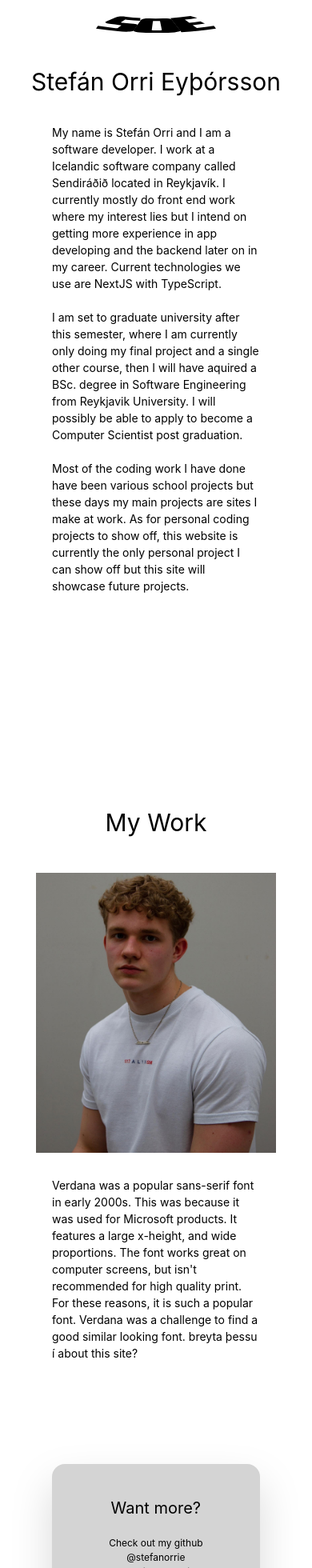
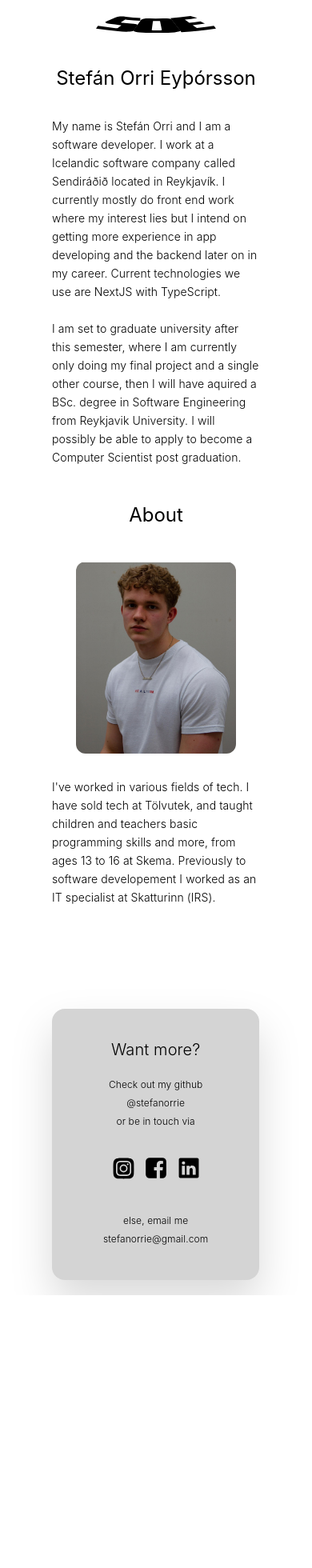
Before and after one commit to stefanorrie/stefanonline, a Next.js app: page / in a window 390 px wide. Shown: the top 1960 px of the page at 80% size. After the commit the page ends 1619 px from the top, so only its background shows below. Built offline with nearby package versions, Linux system fonts and the light colour scheme.

Commit message:
alignment and text fixes

```diff
--- a/components/bubble/bubble.tsx
+++ b/components/bubble/bubble.tsx
@@ -5,7 +5,7 @@ import { useCallback, useEffect } from "react";
 
 export const Bubble = () => {
     return (
-        <div className="absolute bg-neutral-300 flex py-10 flex-col rounded-2xl drop-shadow-2xl justify-self-center md:px-32 px-16">
+        <div className="absolute bg-neutral-300 flex py-10 flex-col rounded-2xl drop-shadow-2xl md:px-32 px-16">
             <div className="m-auto pb-5 text-xl">Want more?</div>
 
             <p className="m-auto text-xs">Check out my github</p>
@@ -15,7 +15,7 @@ export const Bubble = () => {
                 rel="noreferrer"
                 className="m-auto text-xs hover:text-white duration-300"
             >
-                <p className="m-auto text-xs"> @stefanorrie</p>
+                <p className="m-auto text-xs">@stefanorrie</p>
             </a>
             <p className="m-auto text-xs"> or be in touch via</p>
 
--- a/components/header/header.tsx
+++ b/components/header/header.tsx
@@ -5,25 +5,22 @@ import { motion } from "framer-motion";
 import { useCallback, useEffect, useState } from "react";
 
 const svgVariants = {
-    hidden: { y: -1000 },
+    hidden: { y: 20 },
     visible: {
         y: 20,
-        transition: { duration: 1, ease: "easeInOut", delayChildren: 10 },
+        transition: {
+            duration: 1,
+            ease: "easeInOut",
+            delayChildren: 0,
+            staggerChildren: 1,
+        },
     },
 };
 
-const sVariant = {
+const Variant = {
     hidden: { opacity: 0 },
     visible: {
         opacity: 1,
-        transition: { duration: 1, ease: "easeInOut", delay: 1 },
-    },
-};
-const oVariant = {
-    hidden: { opacity: 0 },
-    visible: {
-        opacity: 1,
-        transition: { duration: 10, ease: "easeInOut" },
     },
 };
 
@@ -51,27 +48,30 @@ export const Header = () => {
                         window.scrollTo({ top: 0, behavior: "smooth" })
                     }
                 >
-                    <motion.div style={{ width: 150, height: 60 }}>
-                        <motion.svg
+                    <motion.div
                         variants={svgVariants}
                         initial="hidden"
                         animate="visible"
+                        style={{ width: 150, height: 60 }}
+                    >
+                        <motion.svg
                             xmlns="http://www.w3.org/2000/svg"
                             viewBox="0 0 696.69 97.94"
                         >
                             <motion.path
                                 d="M162.53,414.31a121.72,121.72,0,0,1,11.28-16.14q50.63,8.06,101.56,13.46c7.6.79,12.15.62,13.58-.46l18.92-14.26q2.14-1.62-1-2.31c-2.11-.46-6.16-1-12.12-1.63q-22.08-2.46-44.09-5.35c-6.19-.83-11.89-1.75-17.06-2.72a63.16,63.16,0,0,1-12.34-3.39c-3-1.27-4.54-2.64-4.58-4.07s2-3,5.94-4.79l54.15-24.11c6.31-2.8,14.63-4.51,24.5-5.18,11.67-.79,23.49.16,35.1,1.71q41.81,5.16,83.8,7.85a68.22,68.22,0,0,0-.22,15.84q-39.75-2.29-79.3-6.31c-5.68-.6-9.35-.36-11.07.77l-21.31,14c-1.18.78-1,1.42.55,1.92a46.31,46.31,0,0,0,8.34,1.4q25.13,2.63,50.32,4.54c9.53.86,19.4,1.42,28.65,3.86,6.06,1.6,8.2,4,6,7.08L383,423c-3.2,4.51-11.43,7.47-25.05,8.56-22.16,1.78-44.76-.2-66.91-2C248,425.67,205.22,420.67,162.53,414.31Z"
                                 transform="translate(-162.53 -340.91)"
-                                // variants={sVariant}
+                                variants={Variant}
                             />
                             <motion.path
                                 d="M650.79,423a3.25,3.25,0,0,1-.11,4.64c-1.35,1.53-4.58,3-9.79,4.35a161.68,161.68,0,0,1-22.38,3.69c-12.48,1.36-25.07,2-37.62,2.31q-64.49,1.62-128.94.36c-12.6-.27-25.24-.81-37.76-2.1a166.34,166.34,0,0,1-22.65-3.56c-5.3-1.33-8.65-2.78-10.1-4.29a3.29,3.29,0,0,1-.45-4.64l42.73-59.55c2.31-3.23,7.85-5.66,16-7.2,11.15-2.12,22.84-2.09,34.22-1.76q39.41.76,78.76-.22c11.42-.4,23.15-.47,34.36,1.56,8.25,1.5,14,3.9,16.53,7.12ZM499.47,370.18c-4.3,0-6.51.49-6.65,1.56l-6.54,50.76c-.08.61.45,1.06,1.6,1.34a48.75,48.75,0,0,0,8.12.46q19.53.1,39.07-.11a45.48,45.48,0,0,0,8.09-.5c1.12-.28,1.63-.73,1.51-1.35L534.5,371.63c-.21-1.07-2.47-1.57-6.76-1.52Q513.61,370.28,499.47,370.18Z"
                                 transform="translate(-162.53 -340.91)"
-                                // variants={oVariant}
+                                variants={Variant}
                             />
-                            <path
+                            <motion.path
                                 d="M594.29,353.15c39.14-2.47,78-6.38,116.81-12.24,13.1,4.09,26.28,7.91,39.48,11.65q-36.12,5.85-72.43,9.84l26.51,18.4q32.16-3.57,64.16-8.26l25.58,12.55c-23.43,3.55-46.93,6.47-70.48,9.08l24.35,16.89q49.53-5.47,98.72-13.3a134.08,134.08,0,0,1,12.23,16c-66.6,10.05-133.52,16.7-200.74,20.82Z"
                                 transform="translate(-162.53 -340.91)"
+                                variants={Variant}
                             />
                         </motion.svg>
                     </motion.div>
@@ -89,12 +89,14 @@ export const Header = () => {
                             passHref
                         >
                             <a target="_blank">
+                                <motion.div whileHover={{ opacity: 0.5 }}>
                                     <Image
                                         src="/instagram.svg"
                                         width="21px"
                                         height="21px"
                                         alt="instagram"
                                     />
+                                </motion.div>
                             </a>
                         </Link>
                         <Link
@@ -102,12 +104,14 @@ export const Header = () => {
                             passHref
                         >
                             <a target="_blank">
+                                <motion.div whileHover={{ opacity: 0.5 }}>
                                     <Image
                                         src="/facebook.svg"
                                         width="20px"
                                         height="20px"
                                         alt="facebook"
                                     />
+                                </motion.div>
                             </a>
                         </Link>
                         <Link
@@ -115,12 +119,14 @@ export const Header = () => {
                             passHref
                         >
                             <a target="_blank">
+                                <motion.div whileHover={{ opacity: 0.5 }}>
                                     <Image
                                         src="/linkedin.svg"
                                         width="20px"
                                         height="20px"
                                         alt="linkedin"
                                     />
+                                </motion.div>
                             </a>
                         </Link>
                     </div>
--- a/screens/home.tsx
+++ b/screens/home.tsx
@@ -28,7 +28,7 @@ export const Home: NextPage = () => {
                     <div className={styles.wrapper}>
                         <section className={styles.under}>
                             <div className="flex justify-center">
-                                <h1 className="text-3xl">
+                                <h1 className="text-2xl">
                                     Stefán Orri Eyþórsson
                                 </h1>
                             </div>
@@ -56,40 +56,44 @@ export const Home: NextPage = () => {
                                     post graduation.
                                     <br />
                                     <br />
-                                    Most of the coding work I have done have
-                                    been various school projects but these days
-                                    my main projects are sites I make at work.
-                                    As for personal coding projects to show off,
-                                    this website is currently the only personal
-                                    project I can show off but this site will
-                                    showcase future projects.
+                                    <div className="hidden md:block">
+                                        Most of the coding work I have done have
+                                        been various school projects but these
+                                        days my main projects are sites I make
+                                        at work. As for personal coding projects
+                                        to show off, this website is currently
+                                        the only personal project I can show off
+                                        but this site will showcase future
+                                        projects.
+                                    </div>
                                 </div>
                             </div>
                         </section>
                     </div>
                     <section className={styles.over}>
                         <div className="mt-10 h-max flex justify-center">
-                            <h1 className="text-3xl">My Work</h1>
+                            <h1 className="text-2xl">About</h1>
                         </div>
                         <div className="mt-10 h-max flex justify-center">
                             <Image
+                                className="rounded-xl"
                                 src={me}
-                                height="350"
-                                width="300"
+                                height="240"
+                                width="200"
                                 alt="literally me"
+                                objectFit="contain"
                             />
                         </div>
 
-                        <div className={`${styles.textBox} w-8/12 text-sm`}>
-                            Verdana was a popular sans-serif font in early
-                            2000s. This was because it was used for Microsoft
-                            products. It features a large x-height, and wide
-                            proportions. The font works great on computer
-                            screens, but isn't recommended for high quality
-                            print. For these reasons, it is such a popular font.
-                            Verdana was a challenge to find a good similar
-                            looking font. breyta þessu í about this site?
-                            <div className="mt-32">
+                        <div
+                            className={`${styles.textBox} w-8/12 text-sm mb-16`}
+                        >
+                            I've worked in various fields of tech. I have sold
+                            tech at Tölvutek, and taught children and teachers
+                            basic programming skills and more, from ages 13 to
+                            16 at Skema. Previously to software developement I
+                            worked as an IT specialist at Skatturinn (IRS).
+                            <div className="mt-32 bottom-16 right-56">
                                 <motion.div
                                     ref={ref}
                                     initial={{ opacity: 0, scale: 0.8 }}
@@ -97,7 +101,6 @@ export const Home: NextPage = () => {
                                         opacity: inView ? 1 : 0,
                                         scale: inView ? 1.0 : 0.8,
                                         y: inView ? 0 : 100,
-                                        // scale: bubbleShown ? 0.2 : 0.2,
                                     }}
                                     transition={{ delay: 0.5, duration: 1 }}
                                 >
--- a/styles/Home.module.css
+++ b/styles/Home.module.css
@@ -125,6 +125,16 @@
     height: 185vh;
 }
 
+@media (min-width: 621px) and (max-width: 1200px) {
+    /* For tablets: */
+    .wrapper {
+        height: 160vh;
+    }
+    .under {
+        top: 20px;
+    }
+}
+
 @media (min-width: 520px) and (max-width: 620px) {
     /* For mobile phones: */
     .wrapper {
@@ -138,13 +148,26 @@
 @media (max-width: 520px) {
     /* For mobile phones: */
     .wrapper {
+        height: 170vh;
+    }
+    .under {
+        top: 20px;
+    }
+    .over {
+        height: 200vh;
+    }
+}
+
+@media (max-height: 700px) {
+    /* For short mobile phones: */
+    .wrapper {
         height: 215vh;
     }
     .under {
         top: 20px;
     }
     .over {
-        height: 100vh;
+        height: 200vh;
     }
 }
 
@@ -152,7 +175,7 @@
     margin-top: -110vh;
     position: relative;
     background-color: #fff;
-    height: 100vh;
+    height: 120vh;
 }
 
 .textBox {
@@ -163,4 +186,9 @@
     margin-left: auto;
     margin-right: auto;
     min-height: 80vh;
+    font-family: -apple-system, BlinkMacSystemFont, Segoe UI, Roboto, Helvetica,
+        Arial, sans-serif, Apple Color Emoji, Segoe UI Emoji, Segoe UI Symbol;
+    font-weight: 300;
+    letter-spacing: 0.1px;
+    line-height: 23px;
 }
```
Lines whose indentation alone changed are shown as unchanged.
